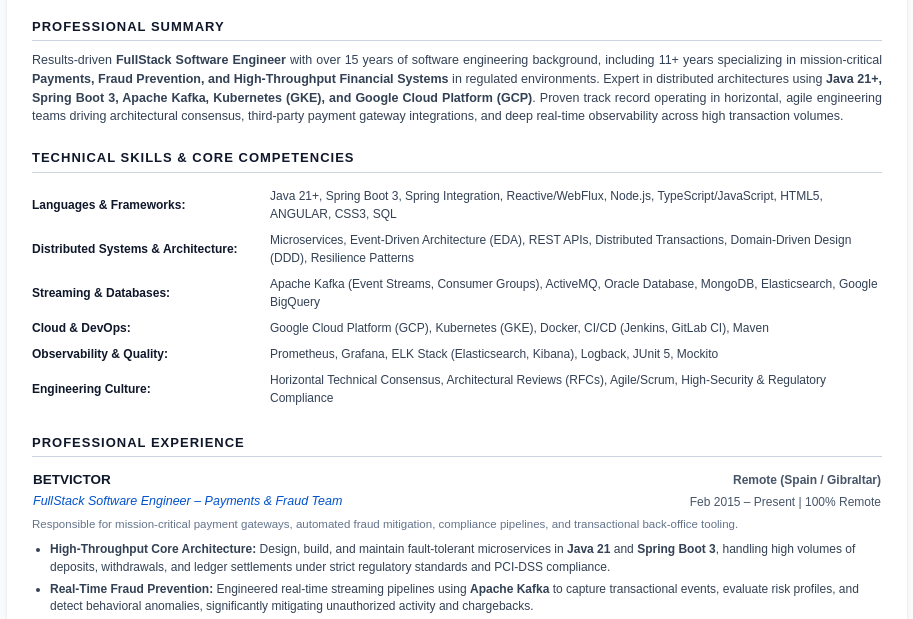
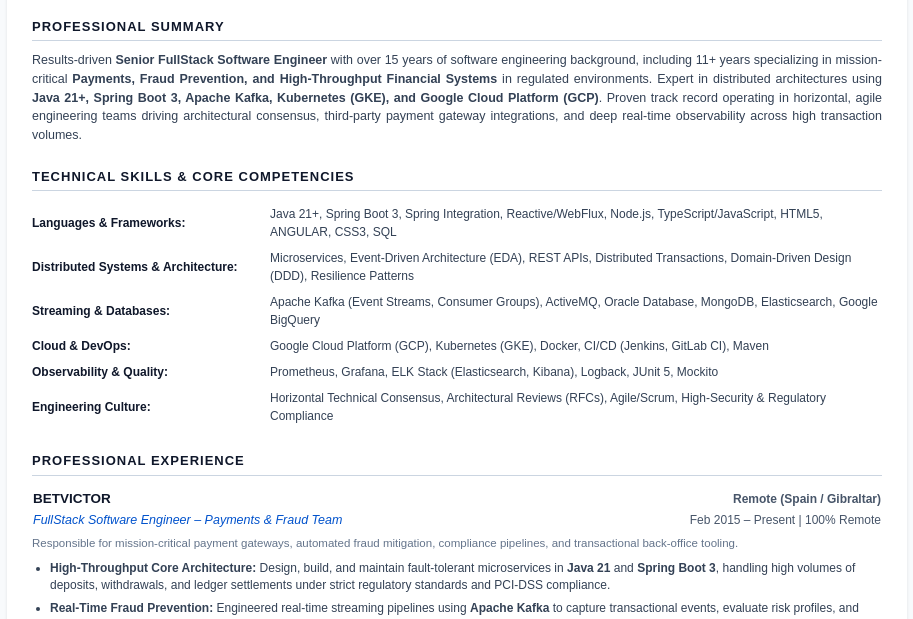
Before and after one commit to vegasjm/vegasjm.github.io, a plain HTML site: page CV/curriculum-2026.html in a window 1280 px wide. Shown: the part 161-780 px from the top of the page, without its empty margins (183-1096 px from the left). Drawn offline with Linux system fonts and the light colour scheme.

Commit message:
Update curriculum-2026.html

```diff
--- a/CV/curriculum-2026.html
+++ b/CV/curriculum-2026.html
@@ -22,7 +22,7 @@
     <section style="margin-bottom: 22px;">
       <h2 style="font-size: 13px; text-transform: uppercase; color: #0f172a; border-bottom: 1px solid #cbd5e1; padding-bottom: 4px; letter-spacing: 1px; margin-bottom: 10px;">Professional Summary</h2>
       <p style="font-size: 12.5px; margin: 0; text-align: justify; color: #334155;">
-        Results-driven <strong>FullStack Software Engineer</strong> with over 15 years of software engineering background, including 11+ years specializing in mission-critical <strong>Payments, Fraud Prevention, and High-Throughput Financial Systems</strong> in regulated environments. Expert in distributed architectures using <strong>Java 21+, Spring Boot 3, Apache Kafka, Kubernetes (GKE), and Google Cloud Platform (GCP)</strong>. Proven track record operating in horizontal, agile engineering teams driving architectural consensus, third-party payment gateway integrations, and deep real-time observability across high transaction volumes.
+        Results-driven <strong>Senior FullStack Software Engineer</strong> with over 15 years of software engineering background, including 11+ years specializing in mission-critical <strong>Payments, Fraud Prevention, and High-Throughput Financial Systems</strong> in regulated environments. Expert in distributed architectures using <strong>Java 21+, Spring Boot 3, Apache Kafka, Kubernetes (GKE), and Google Cloud Platform (GCP)</strong>. Proven track record operating in horizontal, agile engineering teams driving architectural consensus, third-party payment gateway integrations, and deep real-time observability across high transaction volumes.
       </p>
     </section>
 
```
